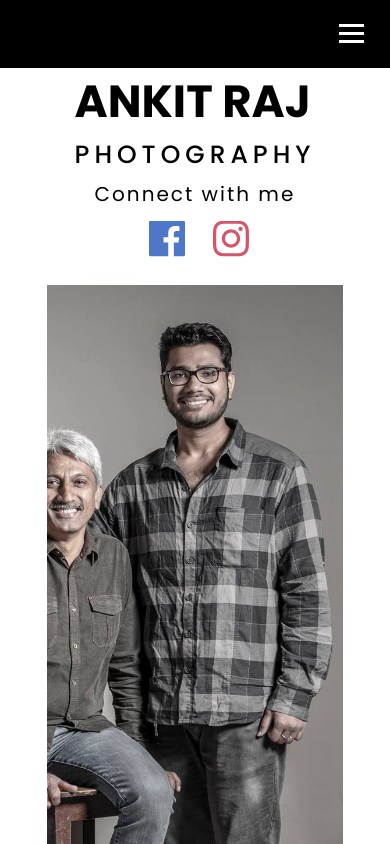
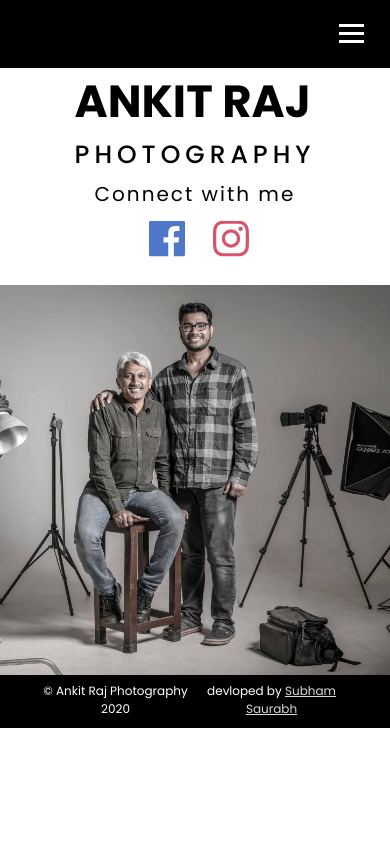
Before and after one commit to saurabhsubham113/Photography-portfolio, a React (Create React App) app: page / in a window 390 px wide. Shown: the top 844 px of the page. Built offline with nearby package versions, Linux system fonts and the light colour scheme.

Commit message:
Home mobile

```diff
--- a/src/App.js
+++ b/src/App.js
@@ -16,6 +16,7 @@ import ProfileColumn from './components/ProfleColumn/ProfileColumn';
 export default function App() {
   return (
     <Router>
+      <div className="main">
         <NavBar />
         <div className="profile-body">
           <ProfileColumn className="profile" />
@@ -31,6 +32,7 @@ export default function App() {
             <Route path="/about" exact component={About} />
           </Switch>
         </div>
+      </div>
       <Footer />
     </Router>
   )
--- a/src/App.scss
+++ b/src/App.scss
@@ -1,3 +1,8 @@
+.main {
+  display: flex;
+  flex-direction: column;
+  flex: 1;
+}
 .profile-body {
   display: flex;
   align-items: center;
--- a/src/components/pages/Home/home.scss
+++ b/src/components/pages/Home/home.scss
@@ -1,10 +1,24 @@
 .home {
-  width: 76%;
-  height: 100vh;
+  width: auto;
+  height: 100%;
   img {
+    margin-bottom: -1rem;
     width: 100%;
     height: 100%;
     object-fit: cover;
     object-position: top;
   }
 }
+
+@media screen and (min-width: 768px) {
+  .home {
+    width: 76%;
+    height: 100vh;
+    img {
+      width: 100%;
+      height: 100%;
+      object-fit: cover;
+      object-position: top;
+    }
+  }
+}
```
Also changed, not shown: 1 other file (tests, documents, lock files or other folders). Lines whose indentation alone changed are shown as unchanged.
